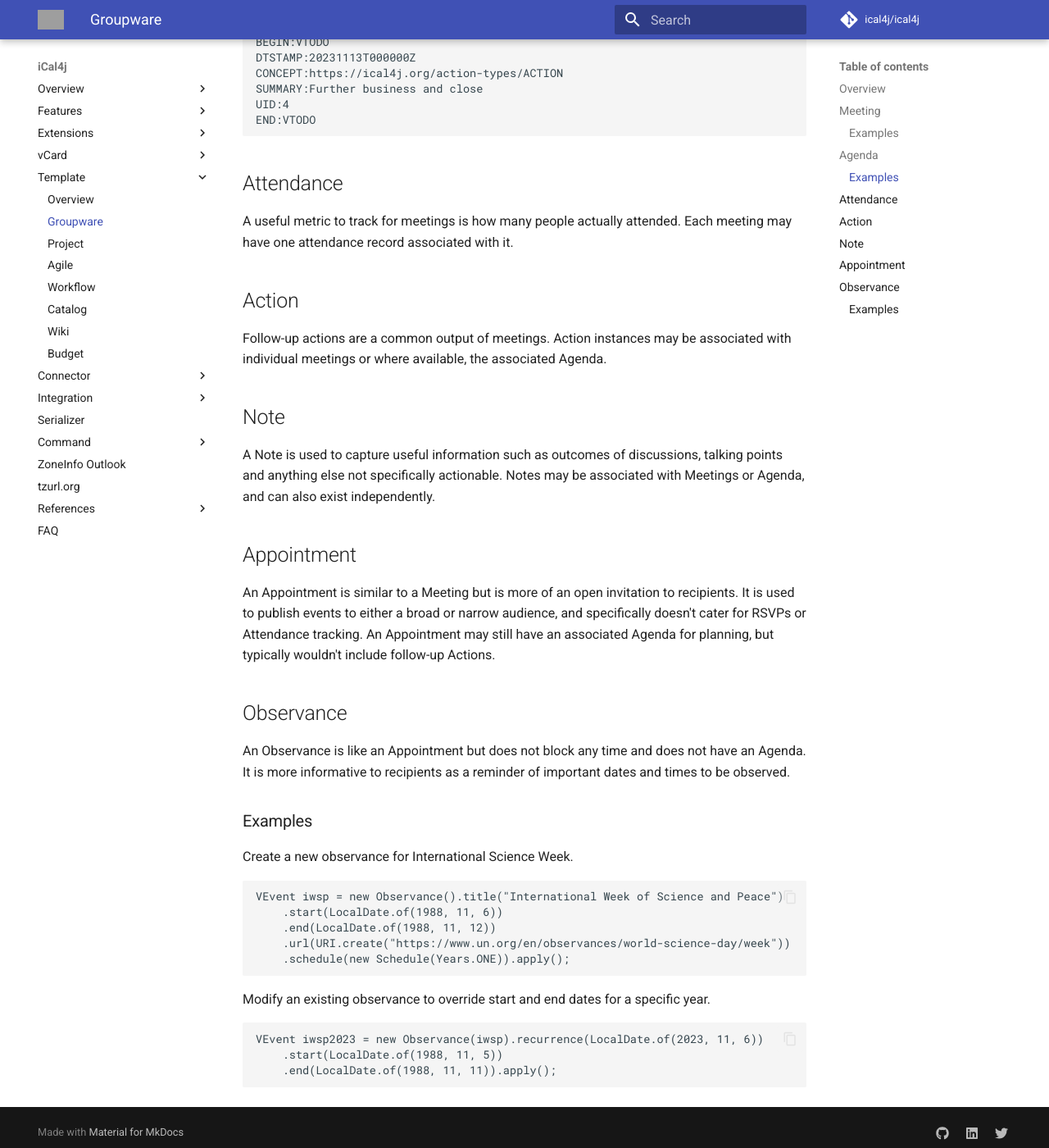
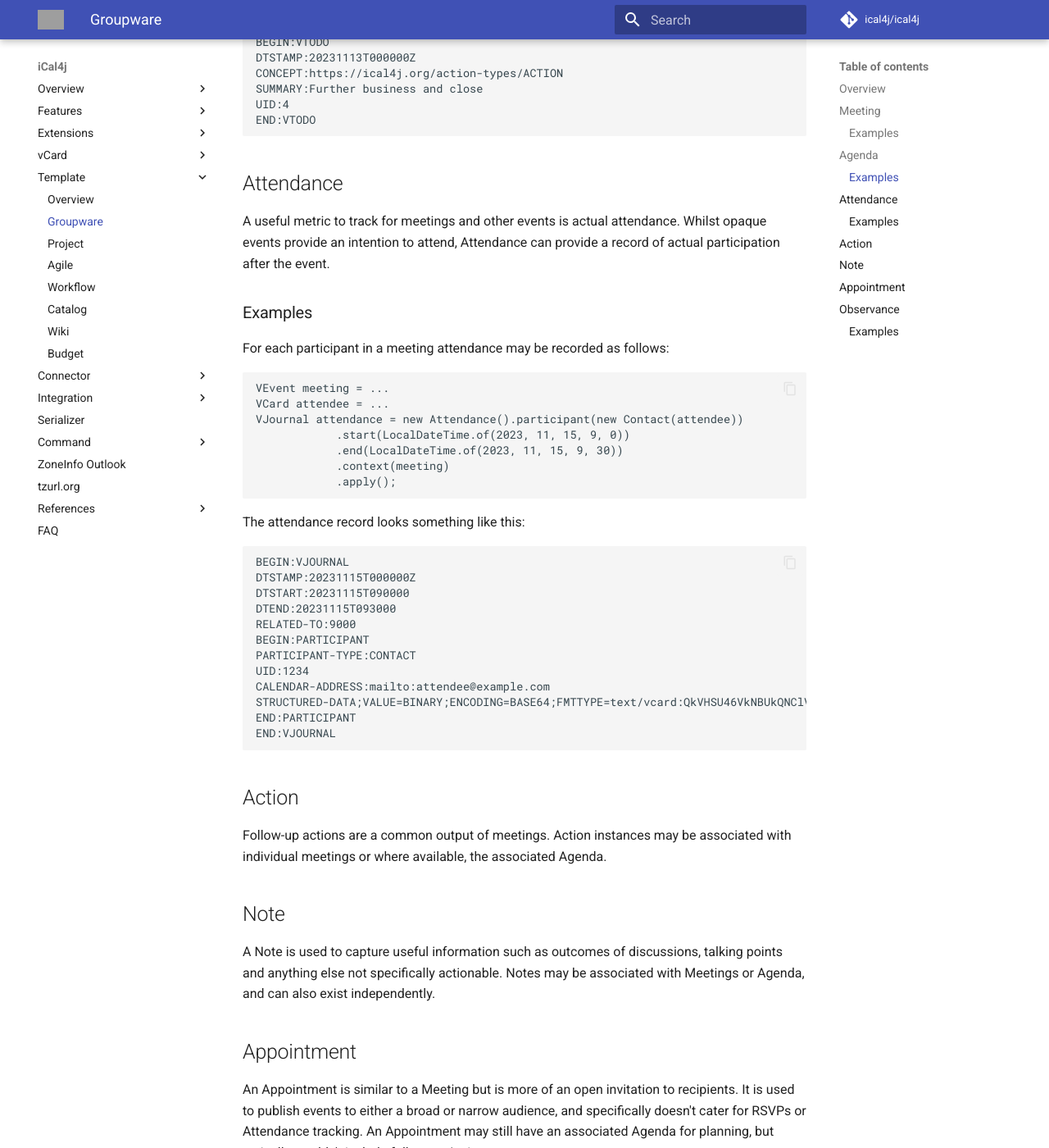
Before and after one commit to ical4j/ical4j-user-guide, an MkDocs documentation site: the page built from docs/template/groupware.md, in a window 1280 px wide and 1400 px high, scrolled down 2085 px. Shown: the whole window at 82% size. Built offline with MkDocs 1.6.1 and Material for MkDocs 9.7.7, drawn with Linux system fonts in a browser that asks for light colours; comment, search, counter and statistics services are not loaded; grey boxes are pictures that could not be loaded.

Commit message:
Added groupware examples

```diff
--- a/docs/template/groupware.md
+++ b/docs/template/groupware.md
@@ -93,8 +93,35 @@ The resulting component list looks like this:
 
 ## Attendance
 
-A useful metric to track for meetings is how many people actually attended. Each meeting may have one attendance
-record associated with it.
+A useful metric to track for meetings and other events is actual attendance. Whilst opaque events provide an
+intention to attend, Attendance can provide a record of actual participation after the event.
+
+### Examples
+
+For each participant in a meeting attendance may be recorded as follows:
+
+    VEvent meeting = ...
+    VCard attendee = ...
+    VJournal attendance = new Attendance().participant(new Contact(attendee))
+                .start(LocalDateTime.of(2023, 11, 15, 9, 0))
+                .end(LocalDateTime.of(2023, 11, 15, 9, 30))
+                .context(meeting)
+                .apply();
+
+The attendance record looks something like this:
+
+    BEGIN:VJOURNAL
+    DTSTAMP:20231115T000000Z
+    DTSTART:20231115T090000
+    DTEND:20231115T093000
+    RELATED-TO:9000
+    BEGIN:PARTICIPANT
+    PARTICIPANT-TYPE:CONTACT
+    UID:1234
+    CALENDAR-ADDRESS:mailto:attendee@example.com
+    STRUCTURED-DATA;VALUE=BINARY;ENCODING=BASE64;FMTTYPE=text/vcard:QkVHSU46VkNBUkQNClVJRDoxMjM0DQpGTjpBdHRlbmRlZQ0KQ0FMQURSVVJJOm1haWx0bzphdHRlbmRlZUBleGFtcGxlLmNvbQ0KRU5EOlZDQVJEDQo=
+    END:PARTICIPANT
+    END:VJOURNAL
 
 ## Action
 
```
